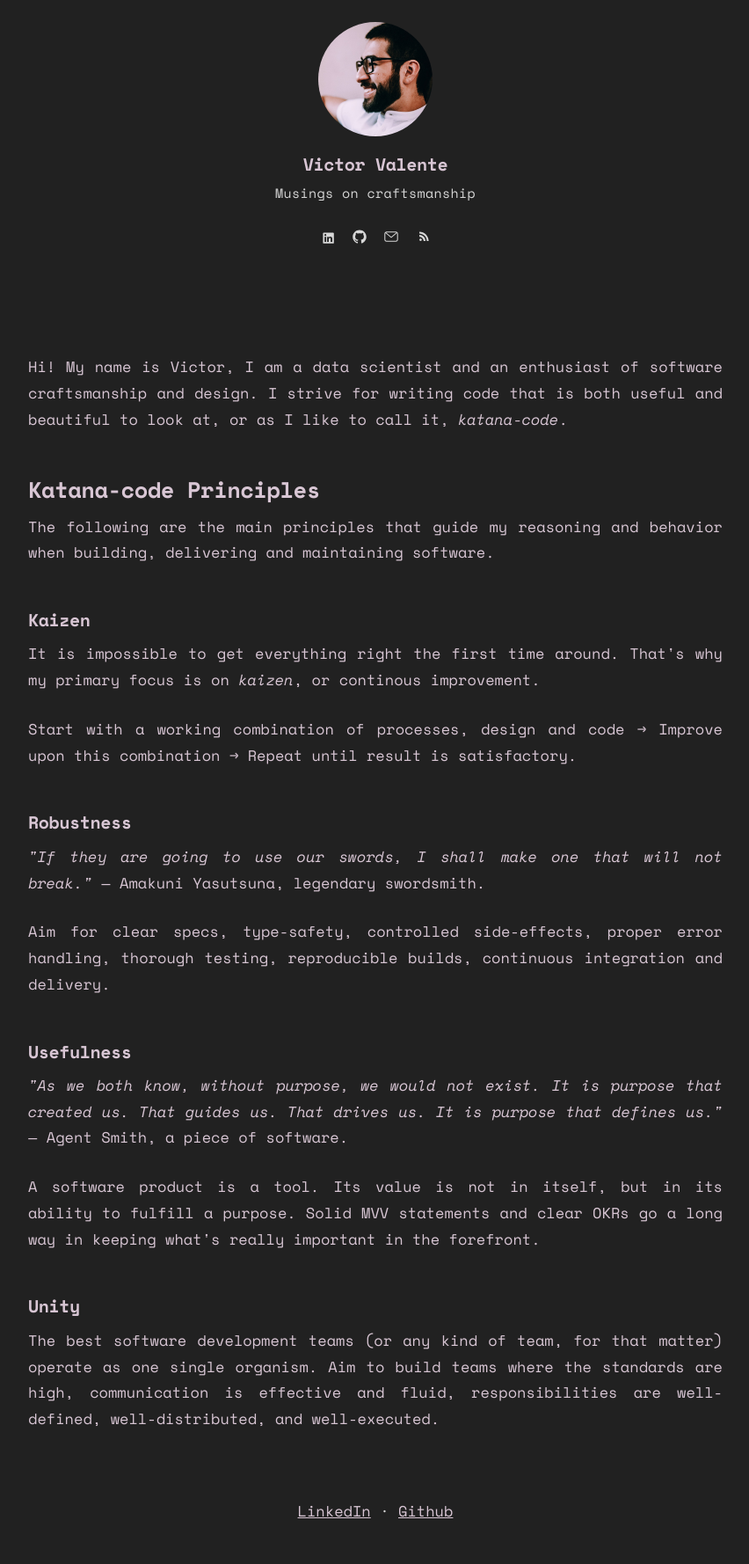
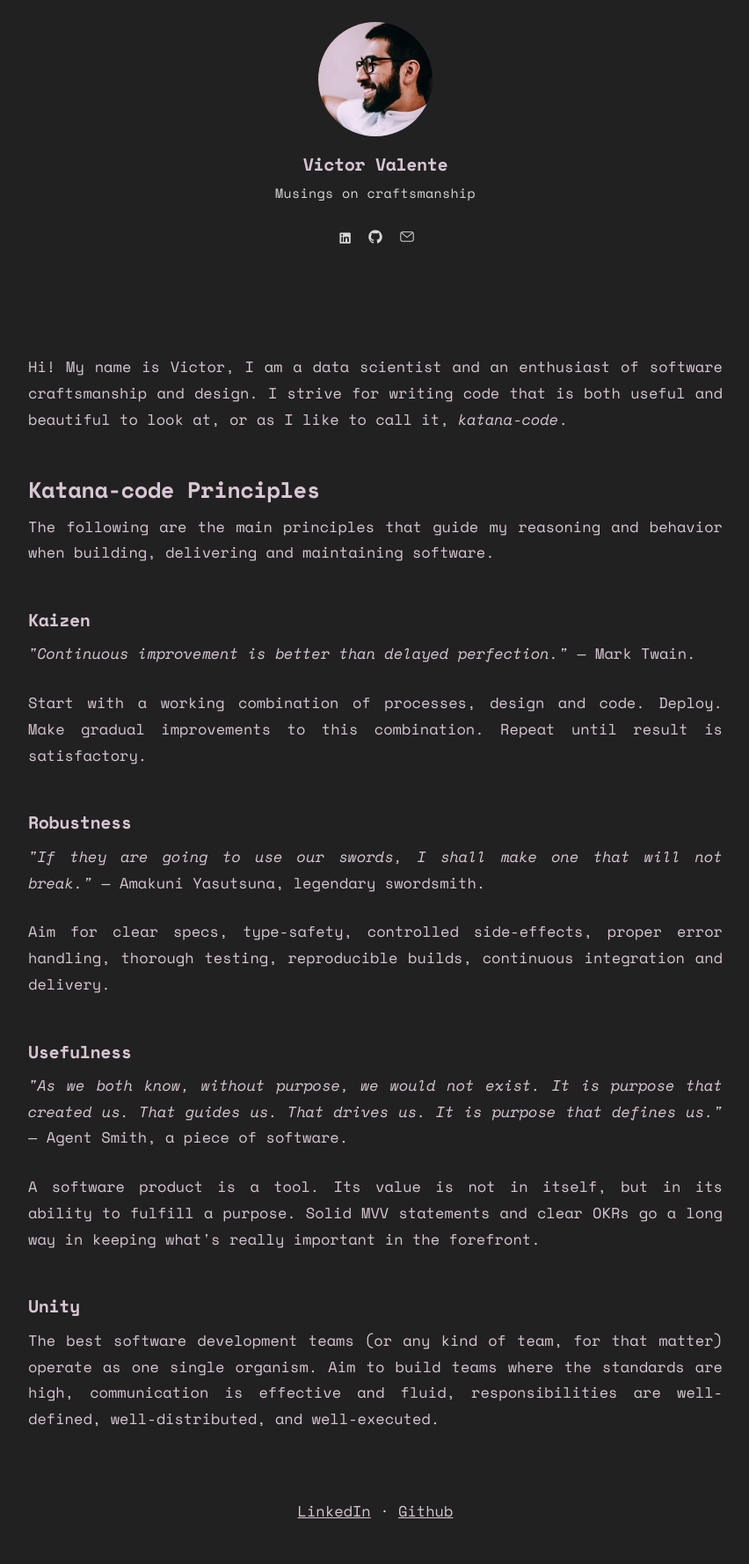
Before and after one commit to victorvalentee/victorvalentee.github.io, a Jekyll site: the page built from index.html, in a window 1280 px wide. Shown: the whole page at 88% size, without its empty margins (213-1065 px from the left). Built offline with Jekyll 4.4.1, drawn with Linux system fonts in a browser that asks for light colours.

Commit message:
Home page is complete.
Signed-off-by: victorvalentee <victorvalentee@gmail.com>

```diff
--- a/_includes/header.html
+++ b/_includes/header.html
@@ -28,9 +28,7 @@
       <li>
         {% include icon-mail.html %}
       </li>
-      <li>
-        {% include icon-rss.html %}
-      </li>
+      <!-- <li> \{\% include icon-rss.html \%\} </li> -->
 
     </ul>
 
--- a/index.html
+++ b/index.html
@@ -13,8 +13,16 @@ layout: default
     <p>The following are the main principles that guide my reasoning and behavior when building, delivering and maintaining software.</p>
 
     <h3>Kaizen</h3>
-    <p>It is impossible to get everything right the first time around. That's why my primary focus is on <em>kaizen</em>, or continous improvement.</p>
-    <p>Start with a working combination of processes, design and code &rarr; Improve upon this combination &rarr; Repeat until result is satisfactory.</p>
+    <p>
+      <em>"Continuous improvement is better than delayed perfection."</em> &mdash; Mark Twain.
+    </p>
+
+    <p>
+      Start with a working combination of processes, design and code.
+      Deploy.
+      Make gradual improvements to this combination.
+      Repeat until result is satisfactory.
+    </p>
 
     <h3>Robustness</h3>
     <p>
```
Also changed, not shown: _posts/idea-katana-code-library-for-python.markdown (added).
